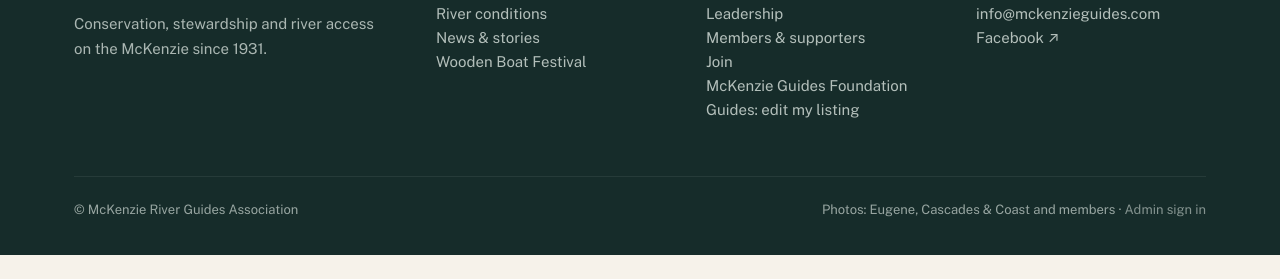
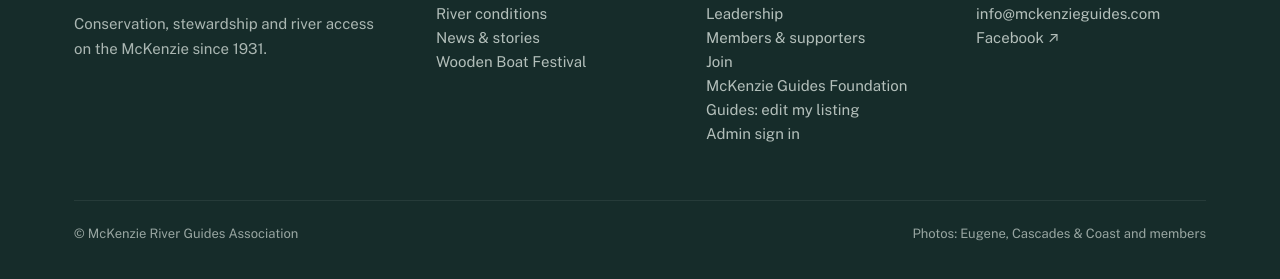
Before and after one commit to McKenzieRiverGuides/website, an Eleventy site: page src/index.njk in a window 1280 px wide. Shown: the part 6573-6852 px from the top of the page. Before the commit the page ends 6828 px from the top, so only its background shows below. Built offline with nearby package versions, Linux system fonts and the light colour scheme; Eleventy itself is replaced by a stand-in of ours; files that its build step writes are made by us from their sources; no server answers.

Commit message:
Footer: Admin sign in moves into The Association list (was hidden in the small print)
Co-Authored-By: Claude Opus 5.5 <noreply@anthropic.com>

```diff
--- a/src/_includes/partials/footer.njk
+++ b/src/_includes/partials/footer.njk
@@ -7,9 +7,9 @@
         <p>Conservation, stewardship and river access on the McKenzie since 1931.</p>
       </div>
       <div><h4>Visit</h4><ul><li><a href="/find-a-guide/">Find a guide</a></li><li><a href="/river-conditions/">River conditions</a></li><li><a href="/news/">News &amp; stories</a></li><li><a href="/#festival">Wooden Boat Festival</a></li></ul></div>
-      <div><h4>The Association</h4><ul><li><a href="/about/">About &amp; history</a></li><li><a href="/leadership/">Leadership</a></li><li><a href="/members/">Members &amp; supporters</a></li><li><a href="/join/">Join</a></li>{% include "partials/foundation-link.njk" %}<li><a href="/edit-listing/">Guides: edit my listing</a></li></ul></div>
+      <div><h4>The Association</h4><ul><li><a href="/about/">About &amp; history</a></li><li><a href="/leadership/">Leadership</a></li><li><a href="/members/">Members &amp; supporters</a></li><li><a href="/join/">Join</a></li>{% include "partials/foundation-link.njk" %}<li><a href="/edit-listing/">Guides: edit my listing</a></li><li><a href="/admin/">Admin sign in</a></li></ul></div>
       <div><h4>Contact</h4><ul><li><a href="/contact/">Contact us</a></li><li><a href="mailto:{{ settings.email }}">{{ settings.email }}</a></li>{% if settings.facebook_url %}<li><a href="{{ settings.facebook_url }}" target="_blank" rel="noopener">Facebook ↗</a></li>{% endif %}{% if collections.newsletters.length %}<li><a href="/news/#newsletters">Past newsletters</a></li>{% endif %}</ul></div>
     </div>
-    <div class="foot-base"><span>© McKenzie River Guides Association</span><span>Photos: Eugene, Cascades &amp; Coast and members · <a href="/admin/">Admin sign in</a></span></div>
+    <div class="foot-base"><span>© McKenzie River Guides Association</span><span>Photos: Eugene, Cascades &amp; Coast and members</span></div>
   </div>
 </footer>
```
